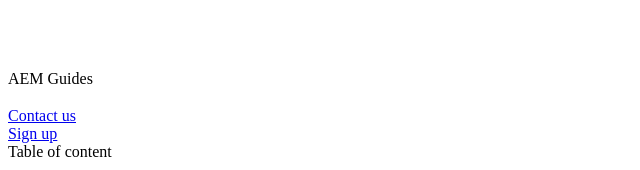
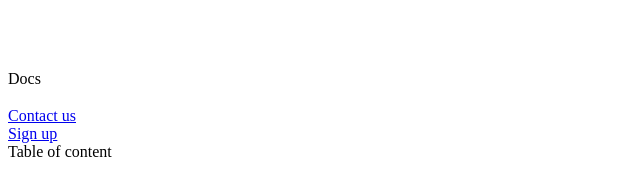
Before and after one commit to vishabhguptaadobe/vishabh-guides-repo, a plain HTML site: page docs/nav.htm in a window 1280 px wide. Shown: the part 627-797 px from the top of the page, 0-640 px from the left. Drawn offline with Linux system fonts and the light colour scheme.

Commit message:
Update nav.htm

```diff
--- a/docs/nav.htm
+++ b/docs/nav.htm
@@ -13,7 +13,7 @@
 <body>
   <div>
     <img src="/blocks/header/adobe-logo.svg" alt="Adobe">
-    AEM Guides
+    <span class="brand-text">Docs</span>
   </div>
   <div>
     <h3></h3>
```
